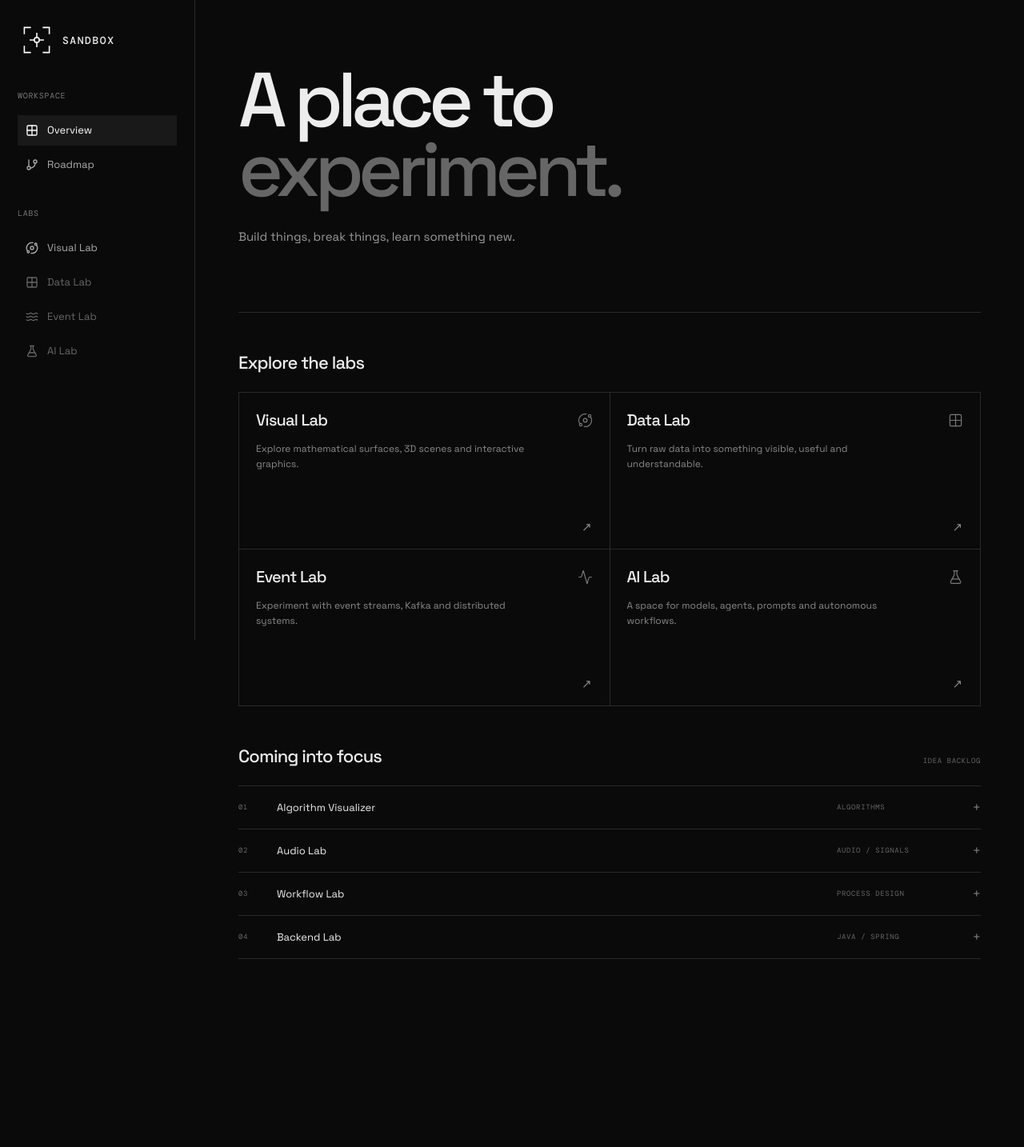
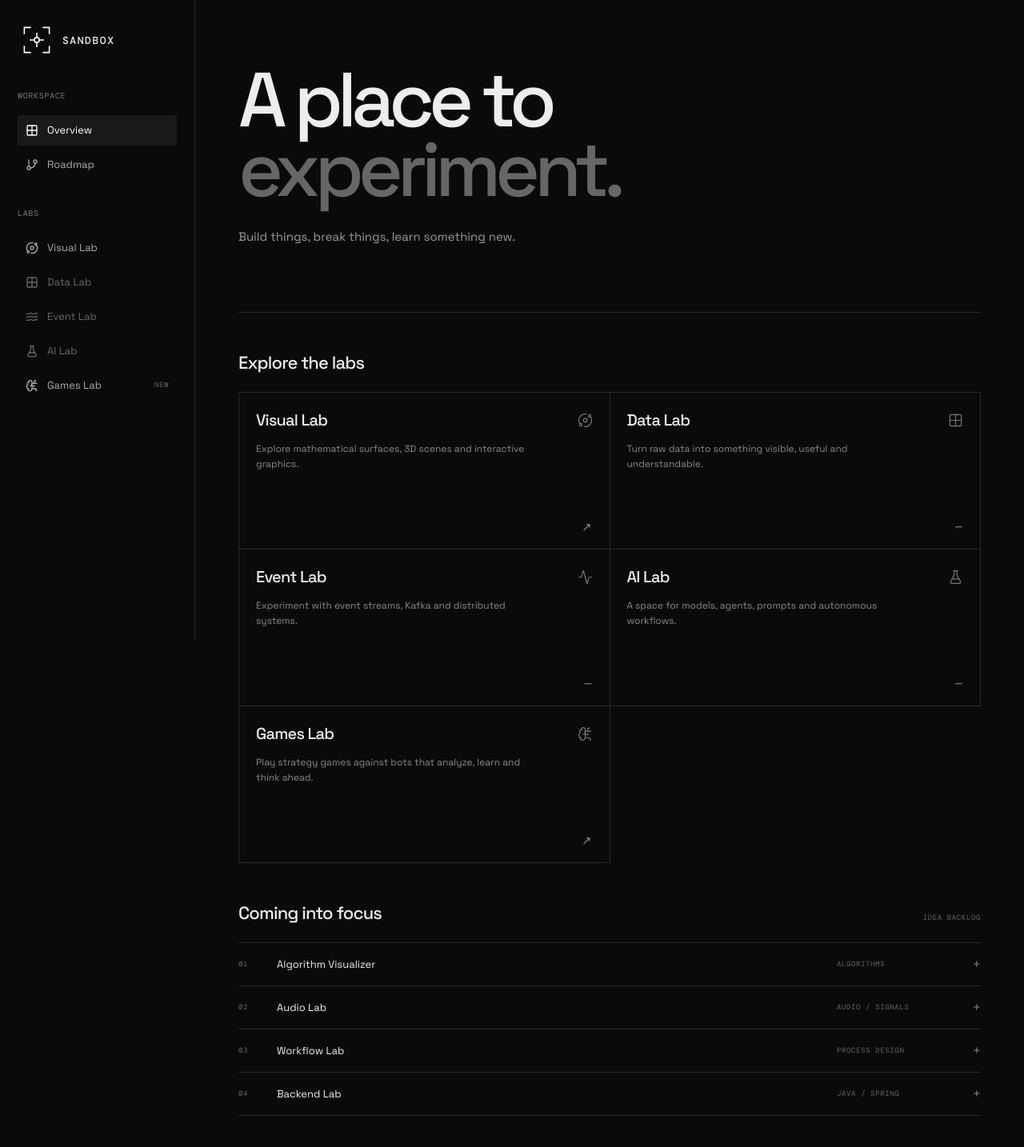
Before and after one commit to papp-milan/sandbox, a React (Vite) app in the folder apps/web/: page / in a window 1280 px wide. Shown: the top 1434 px of the page at 80% size. Before the commit the page ends 1259 px from the top, so only its background shows below. Built offline with nearby package versions, Linux system fonts and the light colour scheme.

Commit message:
Wire Games Lab into Sandbox navigation

```diff
--- a/apps/web/src/App.tsx
+++ b/apps/web/src/App.tsx
@@ -1,100 +1,37 @@
 import { useEffect, useState } from "react";
-import {
-  Activity,
-  FlaskConical,
-  GitBranch,
-  Grid2X2,
-  Orbit,
-  Waves,
-} from "lucide-react";
+import { Activity, BrainCircuit, FlaskConical, GitBranch, Grid2X2, Orbit, Waves } from "lucide-react";
 import { VisualLab } from "./components/visual-lab/VisualLab";
+import { GamesLab } from "./components/games-lab/GamesLab";
 
 const labs = [
-  { id: "01", title: "Visual Lab", description: "Explore mathematical surfaces, 3D scenes and interactive graphics.", icon: Orbit },
+  { id: "01", title: "Visual Lab", description: "Explore mathematical surfaces, 3D scenes and interactive graphics.", icon: Orbit, href: "#/visual-lab" },
   { id: "02", title: "Data Lab", description: "Turn raw data into something visible, useful and understandable.", icon: Grid2X2 },
   { id: "03", title: "Event Lab", description: "Experiment with event streams, Kafka and distributed systems.", icon: Activity },
   { id: "04", title: "AI Lab", description: "A space for models, agents, prompts and autonomous workflows.", icon: FlaskConical },
+  { id: "05", title: "Games Lab", description: "Play strategy games against bots that analyze, learn and think ahead.", icon: BrainCircuit, href: "#/games-lab" },
 ];
-
-const ideas = [
-  ["01", "Algorithm Visualizer", "ALGORITHMS"],
-  ["02", "Audio Lab", "AUDIO / SIGNALS"],
-  ["03", "Workflow Lab", "PROCESS DESIGN"],
-  ["04", "Backend Lab", "JAVA / SPRING"],
-];
-
+const ideas = [["01", "Algorithm Visualizer", "ALGORITHMS"], ["02", "Audio Lab", "AUDIO / SIGNALS"], ["03", "Workflow Lab", "PROCESS DESIGN"], ["04", "Backend Lab", "JAVA / SPRING"]];
 export default function App() {
   const [route, setRoute] = useState(window.location.hash);
-
   useEffect(() => {
     const updateRoute = () => setRoute(window.location.hash);
     window.addEventListener("hashchange", updateRoute);
     return () => window.removeEventListener("hashchange", updateRoute);
   }, []);
-
-  if (route === "#/visual-lab") {
-    return <VisualLab onBack={() => { window.location.hash = ""; }} />;
-  }
-
-  return (
-    <div className="app-shell">
-      <aside className="sidebar">
-        <a className="brand" href="#">
-          <img src="/open-frame.svg" alt="Sandbox" className="h-10 w-10" />
-          <span className="brand-name">SANDBOX</span>
-        </a>
-
-        <div className="sidebar-section">
-          <p className="eyebrow">WORKSPACE</p>
-          <a className="nav-item active" href="#overview"><Grid2X2 size={16} /> Overview</a>
-          <a className="nav-item" href="#roadmap"><GitBranch size={16} /> Roadmap</a>
-        </div>
-
-        <div className="sidebar-section">
-          <p className="eyebrow">LABS</p>
-          <a className="nav-item" href="#/visual-lab"><Orbit size={16} /> Visual Lab</a>
-          <a className="nav-item muted" href="#data-lab"><Grid2X2 size={16} /> Data Lab</a>
-          <a className="nav-item muted" href="#event-lab"><Waves size={16} /> Event Lab</a>
-          <a className="nav-item muted" href="#ai-lab"><FlaskConical size={16} /> AI Lab</a>
-        </div>
-      </aside>
-
-      <main className="main-content" id="overview">
-        <section className="intro">
-          <h1>A place to<br /><span>experiment.</span></h1>
-          <p className="intro-copy">Build things, break things, learn something new.</p>
-        </section>
-
-        <section className="section-block" id="experiments">
-          <div className="section-heading"><h2>Explore the labs</h2></div>
-          <div className="lab-grid">
-            {labs.map(({ id, title, description, icon: Icon }) => (
-              <a className="lab-card" key={id} href={title === "Visual Lab" ? "#/visual-lab" : undefined} aria-disabled={title !== "Visual Lab"}>
-                <div className="lab-card-heading"><h3>{title}</h3><Icon size={19} strokeWidth={1.5} /></div>
-                <p>{description}</p>
-                <div className="lab-card-footer"><span className="arrow">↗</span></div>
-              </a>
-            ))}
-          </div>
-        </section>
-
-        <section className="section-block roadmap" id="roadmap">
-          <div className="section-heading">
-            <div><h2>Coming into focus</h2></div>
-            <span className="section-count">IDEA BACKLOG</span>
-          </div>
-          <div className="upcoming-list">
-            {ideas.map(([id, name, category]) => (
-              <div className="upcoming-item" key={id}>
-                <span className="upcoming-index">{id}</span>
-                <span className="upcoming-name">{name}</span>
-                <span className="upcoming-category">{category}</span>
-                <span className="upcoming-plus">+</span>
-              </div>
-            ))}
-          </div>
-        </section>
-      </main>
-    </div>
-  );
+  if (route === "#/visual-lab") return <VisualLab onBack={() => { window.location.hash = ""; }} />;
+  if (route === "#/games-lab") return <GamesLab onBack={() => { window.location.hash = ""; }} />;
+  return <div className="app-shell">
+    <aside className="sidebar">
+      <a className="brand" href="#"><img src="/open-frame.svg" alt="Sandbox" className="h-10 w-10" /><span className="brand-name">SANDBOX</span></a>
+      <div className="sidebar-section"><p className="eyebrow">WORKSPACE</p><a className="nav-item active" href="#overview"><Grid2X2 size={16}/> Overview</a><a className="nav-item" href="#roadmap"><GitBranch size={16}/> Roadmap</a></div>
+      <div className="sidebar-section"><p className="eyebrow">LABS</p><a className="nav-item" href="#/visual-lab"><Orbit size={16}/> Visual Lab</a><a className="nav-item muted" href="#data-lab"><Grid2X2 size={16}/> Data Lab</a><a className="nav-item muted" href="#event-lab"><Waves size={16}/> Event Lab</a><a className="nav-item muted" href="#ai-lab"><FlaskConical size={16}/> AI Lab</a><a className="nav-item" href="#/games-lab"><BrainCircuit size={16}/> Games Lab <span className="nav-index">NEW</span></a></div>
+    </aside>
+    <main className="main-content" id="overview">
+      <section className="intro"><h1>A place to<br/><span>experiment.</span></h1><p className="intro-copy">Build things, break things, learn something new.</p></section>
+      <section className="section-block" id="experiments"><div className="section-heading"><h2>Explore the labs</h2></div><div className="lab-grid">
+        {labs.map(({id,title,description,icon:Icon,href})=><a className="lab-card" key={id} href={href} aria-disabled={!href}><div className="lab-card-heading"><h3>{title}</h3><Icon size={19} strokeWidth={1.5}/></div><p>{description}</p><div className="lab-card-footer"><span className={href?"arrow":"arrow"}>{href?"↗":"—"}</span></div></a>)}
+      </div></section>
+      <section className="section-block roadmap" id="roadmap"><div className="section-heading"><div><h2>Coming into focus</h2></div><span className="section-count">IDEA BACKLOG</span></div><div className="upcoming-list">{ideas.map(([id,name,category])=><div className="upcoming-item" key={id}><span className="upcoming-index">{id}</span><span className="upcoming-name">{name}</span><span className="upcoming-category">{category}</span><span className="upcoming-plus">+</span></div>)}</div></section>
+    </main>
+  </div>;
 }
```
